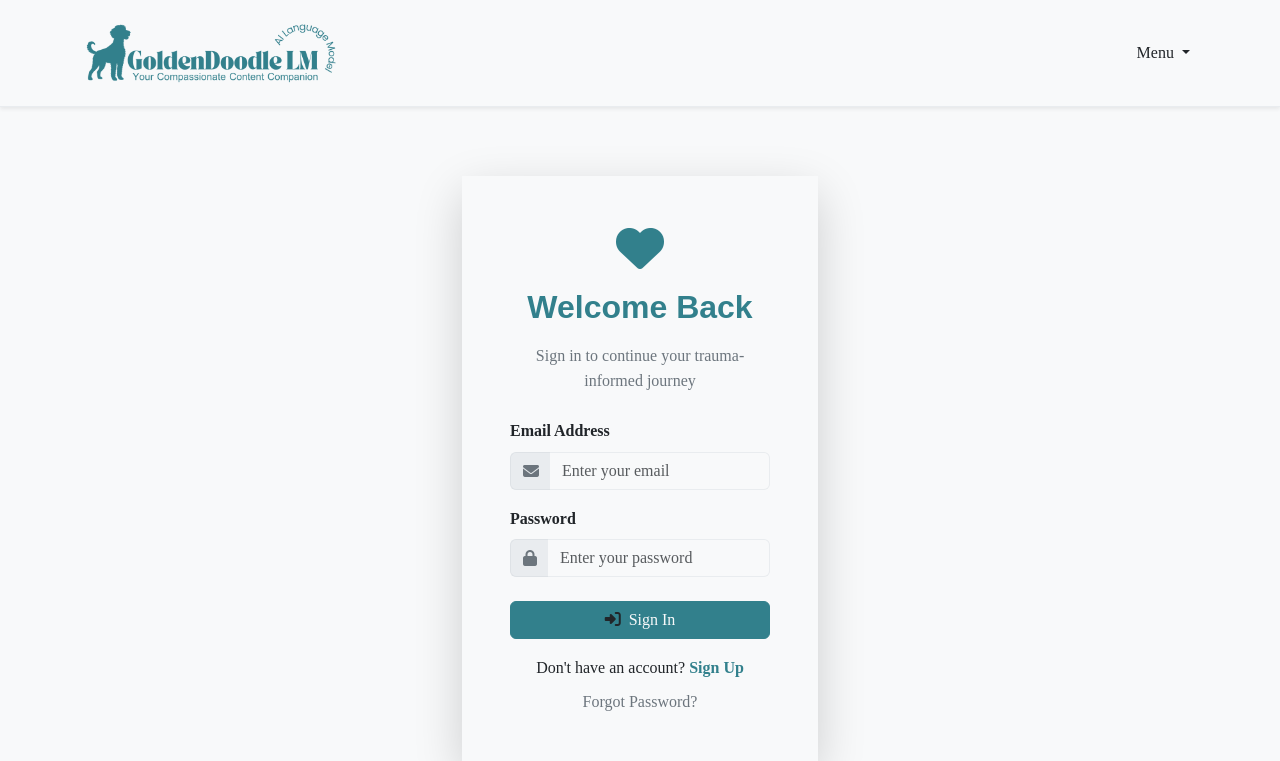
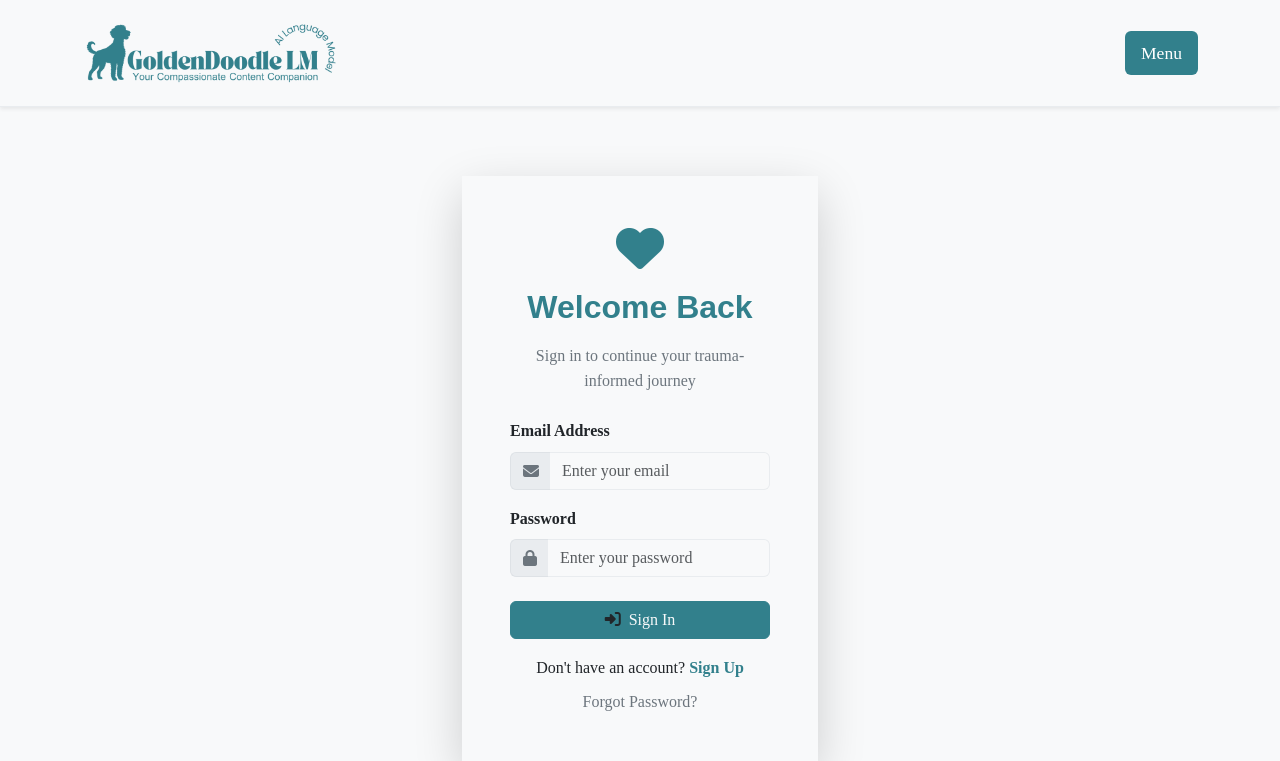
Before and after one commit to MKTNGco/GoldenDoodle_Beta, a Flask app: a page that uses templates/base.html in a window 1280 px wide. Shown: the top 761 px of the page. Run offline with Flask 3, Linux system fonts and the light colour scheme; the visitor is signed in with stand-in values (Sample User, id 1).

Commit message:
Assistant checkpoint: Remove dropdown triangle and style Menu button
Assistant generated file changes:
- templates/base.html: Remove dropdown triangle and style Menu as a larger button

---

User prompt:

You still left the triangle. Let's get rid of that please.  Also, let's make Menu a button with slighly larger script.

Replit-Commit-Author: Assistant
Replit-Commit-Session-Id: 81e6bdf5-8296-4502-8ffc-38b379660f36

```diff
--- a/templates/base.html
+++ b/templates/base.html
@@ -37,7 +37,7 @@
             <div class="collapse navbar-collapse" id="navbarNav">
                 <ul class="navbar-nav ms-auto">
                     <li class="nav-item dropdown">
-                        <a class="nav-link dropdown-toggle" href="#" id="mainMenuDropdown" role="button" data-bs-toggle="dropdown" aria-expanded="false">
+                        <a class="nav-link" href="#" id="mainMenuDropdown" role="button" data-bs-toggle="dropdown" aria-expanded="false" style="font-size: 1.1rem; font-weight: 500; padding: 8px 16px; border-radius: 6px; background-color: var(--clearwater-teal); color: white !important;">
                             <span class="d-none d-md-inline">Menu</span>
                             <i class="fas fa-bars d-md-none"></i>
                         </a>
```
